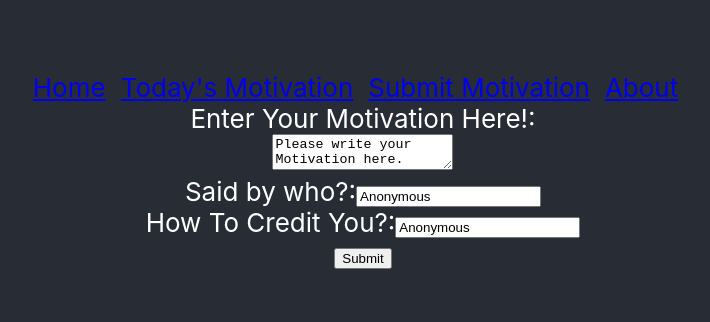
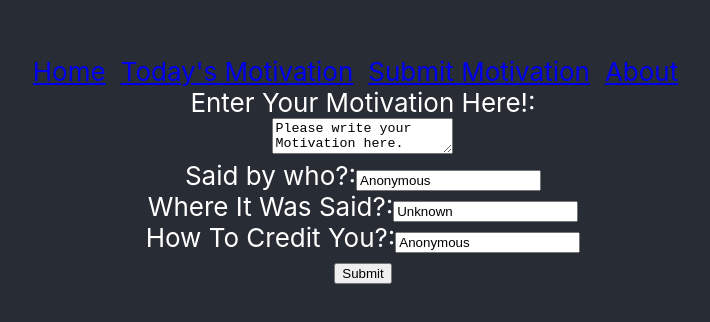
Before and after one commit to JakeKViti/Motivation, a React (Create React App) app: page /form in a window 1280 px wide. Shown: the part 230-552 px from the top of the page, without its empty margins (277-987 px from the left). Built offline with nearby package versions, Linux system fonts and the light colour scheme.

Commit message:
Add Origin To Form

```diff
--- a/src/components/Form.js
+++ b/src/components/Form.js
@@ -6,12 +6,14 @@ export default class Form extends React.Component {
     this.state = {
       name: "Anonymous",
       message: 'Please write your Motivation here.',
-      credit: "Anonymous"
+      credit: "Anonymous",
+      origin: "Unknown"
     };
 
     this.handleMotivationChange = this.handleMotivationChange.bind(this);
     this.handleNameChange = this.handleNameChange.bind(this);
     this.handleCreditChange = this.handleCreditChange.bind(this);
+    this.handleOriginChange = this.handleOriginChange.bind(this);
     this.handleSubmit = this.handleSubmit.bind(this);
   }
 
@@ -30,6 +32,12 @@ export default class Form extends React.Component {
     handleMotivationChange = (event) =>{
       this.setState({
         message: event.target.value
+      });
+    }
+
+    handleOriginChange = (event) =>{
+      this.setState({
+        origin: event.target.value
       });
     }
 
@@ -54,6 +62,11 @@ export default class Form extends React.Component {
             <br></br>
           </label>
           <label>
+            Where It Was Said?:
+            <input type="text" value={this.state.origin} onChange={this.handleOriginChange} />
+            <br></br>
+          </label>
+          <label>
             How To Credit You?:
             <input type="text" value={this.state.credit} onChange={this.handleCreditChange} />
             <br></br>
```
